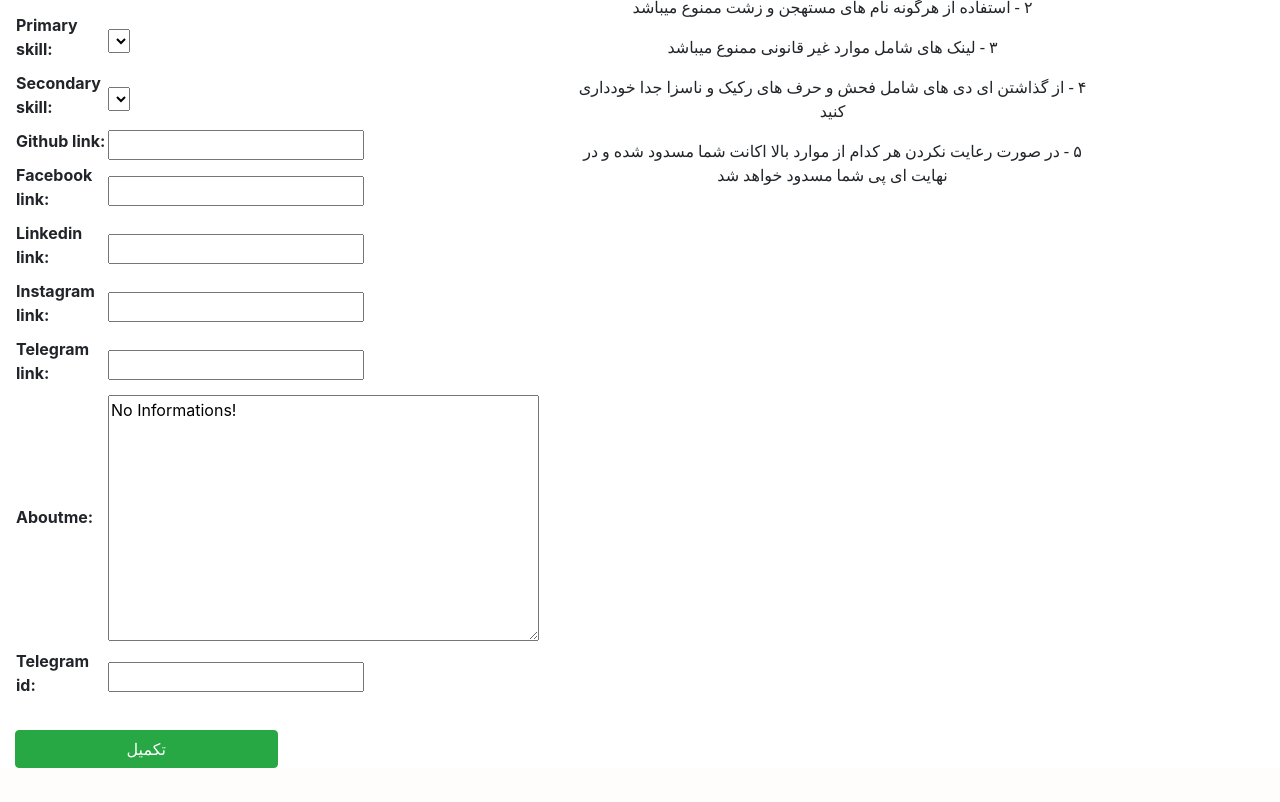
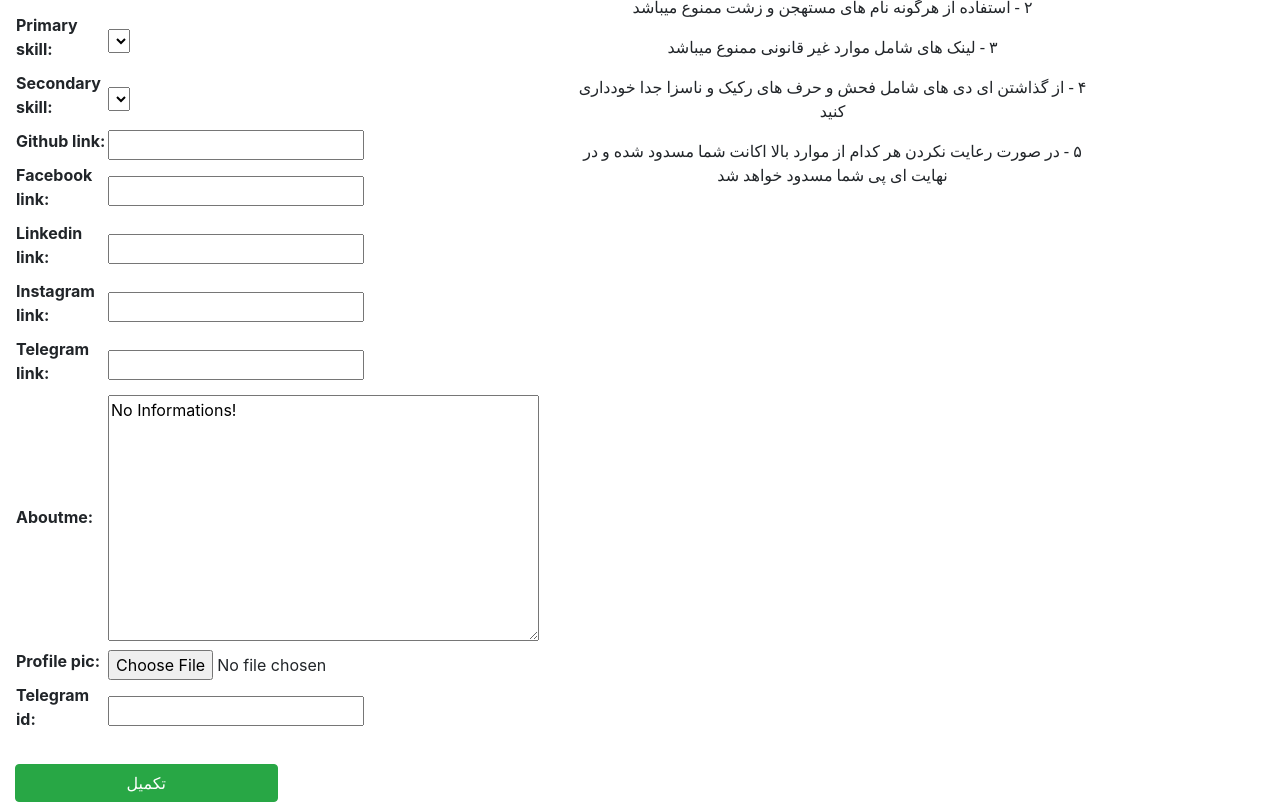
Before and after one commit to mmohajer9/resumo, a Django app: a page that uses weblog/templates/weblog/additional_info_register.html in a window 1280 px wide. Shown: the part 242-1044 px from the top of the page. Before the commit the page ends 1010 px from the top, so only its background shows below. Run offline with Django 3.2, Linux system fonts and the light colour scheme; data that the repository does not hold is empty; some libraries are stand-ins or nearby versions; some web fonts are replaced.

Commit message:
profile picture added to user detail just one bug remained:
that session i used for disabling direct url to additional_register_form
is a little buggy! after you sign up or sign in it will malfunction

```diff
--- a/weblog/forms.py
+++ b/weblog/forms.py
@@ -108,6 +108,7 @@ class additional_info_Form(forms.ModelForm):
     Instagram_link = forms.URLField(required=False)
     Telegram_link = forms.URLField(required=False)
     Telegram_ID = forms.CharField(required=False)
+    profile_pic = forms.ImageField(required = False)
     class Meta:
         model = UserDetail
-        fields = ('primary_skill' , 'secondary_skill' , 'github_link' , 'facebook_link' , 'Linkedin_link' , 'Instagram_link' , 'Instagram_link' , 'Telegram_link' , 'aboutme' ,)
+        fields = ('primary_skill' , 'secondary_skill' , 'github_link' , 'facebook_link' , 'Linkedin_link' , 'Instagram_link' , 'Instagram_link' , 'Telegram_link' , 'aboutme' , 'profile_pic')
--- a/weblog/models.py
+++ b/weblog/models.py
@@ -123,11 +123,11 @@ class UserDetail(models.Model):
     aboutme = models.TextField(default = 'No Informations!')
     primary_skill = models.ForeignKey(Skill, default = 'Nothing' ,related_name ='user_who_have_this_as_primary' ,on_delete=models.CASCADE)
     secondary_skill = models.ForeignKey(Skill, default = 'Nothing' ,related_name = 'user_who_have_this_as_secondary' ,on_delete=models.CASCADE)
-
+    profile_pic = models.ImageField(upload_to = 'weblog/profile_pics' , blank=True)
 
 
     def __str__(self):
-        return self.user
+        return str(self.user) + ' / ' + str(self.primary_skill) + ' / ' + str(self.secondary_skill)
 
     def __unicode__(self):
         return
--- a/weblog/templates/weblog/additional_info_register.html
+++ b/weblog/templates/weblog/additional_info_register.html
@@ -20,7 +20,7 @@
             <p class="alert-secondary text-center" style="font-family: Lalezar"> :  لطفا در صورتی که تمایل دارید اطلاعات زیر را پر کنید</p>
             <p class="alert-primary text-center" style="font-family: Lalezar">لطفا برای حفظ اطلاعاتتان به هیچ عنوان صفحه را رفرش نکنید</p>
 
-            <form method="POST">
+            <form enctype="multipart/form-data" method="POST">
                 <table>
                     {{additional_form.as_table}}
                 </table>
--- a/weblog/urls.py
+++ b/weblog/urls.py
@@ -9,6 +9,6 @@ urlpatterns = [
     path('register/additional/<str:username>/' , views.additional_info_form_view , name = 'additional_info'),
     path('signin/' , views.signin , name = 'signin'),
     path('aboutus/',views.aboutus , name = 'aboutus'),
-    path('base/' , views.base , name = 'base'),
+    # path('base/' , views.base , name = 'base'),
 
 ]
--- a/weblog/views.py
+++ b/weblog/views.py
@@ -10,8 +10,8 @@ from django.contrib.auth import authenticate , login , logout
 from django.contrib.auth.decorators import login_required
 # Create your views here.
 
-def base(request):
-    return render(request ,'weblog/base.html', {})
+# def base(request):
+#     return render(request ,'weblog/base.html', {})
 
 def home(request):
 
@@ -27,6 +27,11 @@ def signout(request):
 
 
 def signin(request):
+
+    if request.user.is_authenticated:
+        print(request.user)
+        return HttpResponseRedirect(reverse('weblog:home', args=()))
+
     if request.method == 'POST':
         username = request.POST.get('username')
         password = request.POST.get('password')
@@ -65,19 +70,21 @@ def additional_info_form_view(request , username):
     additional_form = additional_info_Form()
     error_msg = ''
     request.session['form-submitted'] = False
+
     if request.method == 'POST':
         additional_form = additional_info_Form(request.POST)
         if additional_form.is_valid():
             print('ADDITIONAL INFO VALIDATION SUCCESS!')
             print(additional_form.cleaned_data)
-            obj = User.objects.get(pk = username)
-            obj.github_link = additional_form.cleaned_data['github_link']
-            obj.facebook_link = additional_form.cleaned_data['facebook_link']
-            obj.Linkedin_link = additional_form.cleaned_data['Linkedin_link']
-            obj.Instagram_link = additional_form.cleaned_data['Instagram_link']
-            obj.Telegram_link = additional_form.cleaned_data['Telegram_link']
-            obj.Telegram_ID = additional_form.cleaned_data['Telegram_ID']
-            obj.save()
+            user = User.objects.get(pk = username)
+            profile = additional_form.save(commit = False) # Object az noe model UserDetial Bar migardone !
+            profile.user = user
+
+            if 'profile_pic' in request.FILES:
+                profile.profile_pic = request.FILES['profile_pic']
+
+            profile.save()
+
             return render(request , 'weblog/registerSuccess.html' , {'username' : username})
 
         else:
@@ -91,6 +98,11 @@ def additional_info_form_view(request , username):
 def register_form_view(request):
     signup_form = signupForm()
     error_msg = ''
+
+    if request.user.is_authenticated:
+        print(request)
+        return HttpResponseRedirect(reverse('weblog:home', args=()))
+
     if request.method == 'POST':
         # print(request.POST)
         signup_form = signupForm(request.POST)
```
Also changed, not shown: media/weblog/profile_pics/portrait.jpg (added), weblog/migrations/0006_userdetail_profile_pic.py (added).
